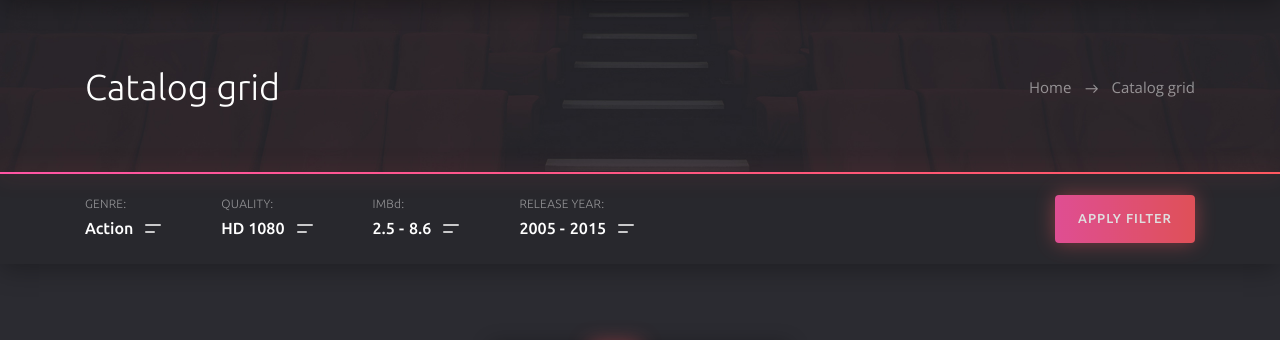
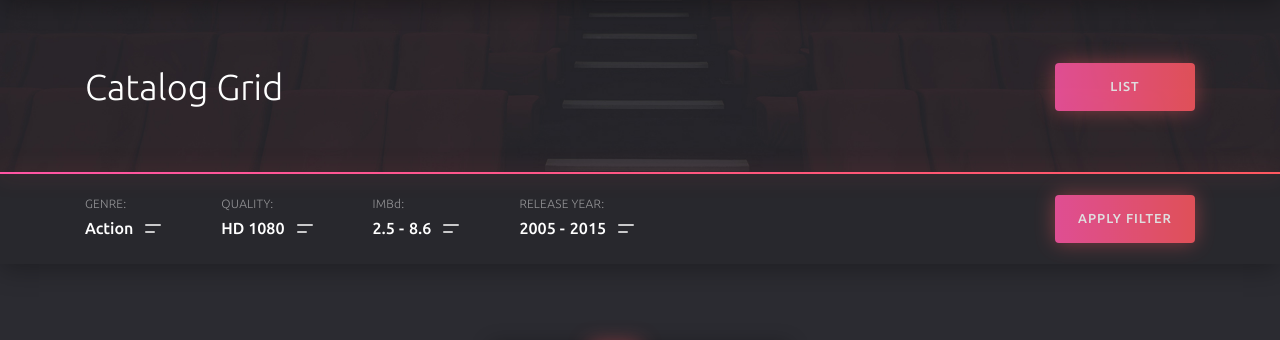
Before and after one commit to DiegoRojo99/movies-website, a PHP site: page /catalog1.php in a window 1280 px wide. Shown: the part 90-430 px from the top of the page. Run offline with PHP 8.4, Linux system fonts and the light colour scheme; data that the repository does not hold is empty.

Commit message:
Catalog views now change with button and updated

```diff
--- a/catalog1.php
+++ b/catalog1.php
@@ -59,17 +59,11 @@
 								</li>
 								<!-- end home -->
 
-								<!-- dropdown -->
+								<!-- catalog -->
 								<li class="header__nav-item">
-									<a class="dropdown-toggle header__nav-link" href="#" role="button" id="dropdownMenuCatalog" data-toggle="dropdown" aria-haspopup="true" aria-expanded="false">Catalog</a>
-
-									<ul class="dropdown-menu header__dropdown-menu" aria-labelledby="dropdownMenuCatalog">
-										<li><a href="">Catalog Grid</a></li>
-										<li><a href="catalog2.php">Catalog List</a></li>
-										<li><a href="details2.html">Details TV Series</a></li>
-									</ul>
+									<a href="catalog1.php" class="header__nav-link">Catalog</a>
 								</li>
-								<!-- end dropdown -->
+								<!-- end catalog -->
 
 								<li class="header__nav-item">
 									<a href="pricing.html" class="header__nav-link">Pricing Plan</a>
@@ -145,15 +139,12 @@
 				<div class="col-12">
 					<div class="section__wrap">
 						<!-- section title -->
-						<h2 class="section__title">Catalog grid</h2>
+						<h2 class="section__title">Catalog Grid</h2>
 						<!-- end section title -->
 
-						<!-- breadcrumb -->
-						<ul class="breadcrumb">
-							<li class="breadcrumb__item"><a href="#">Home</a></li>
-							<li class="breadcrumb__item breadcrumb__item--active">Catalog grid</li>
-						</ul>
-						<!-- end breadcrumb -->
+						<!-- change to list -->
+						<button class="filter__btn" type="button"><a href="catalog2.php" style="color:white;">List</a></button>
+						<!-- end changer -->
 					</div>
 				</div>
 			</div>
```
Also changed, not shown: catalog2.php (+7 -16 lines), index.php (+3 -9 lines), loginAndRegister.php (+3 -9 lines), movieDetails.php (+3 -9 lines), detailsTVShow.html (renamed from details2.html).
